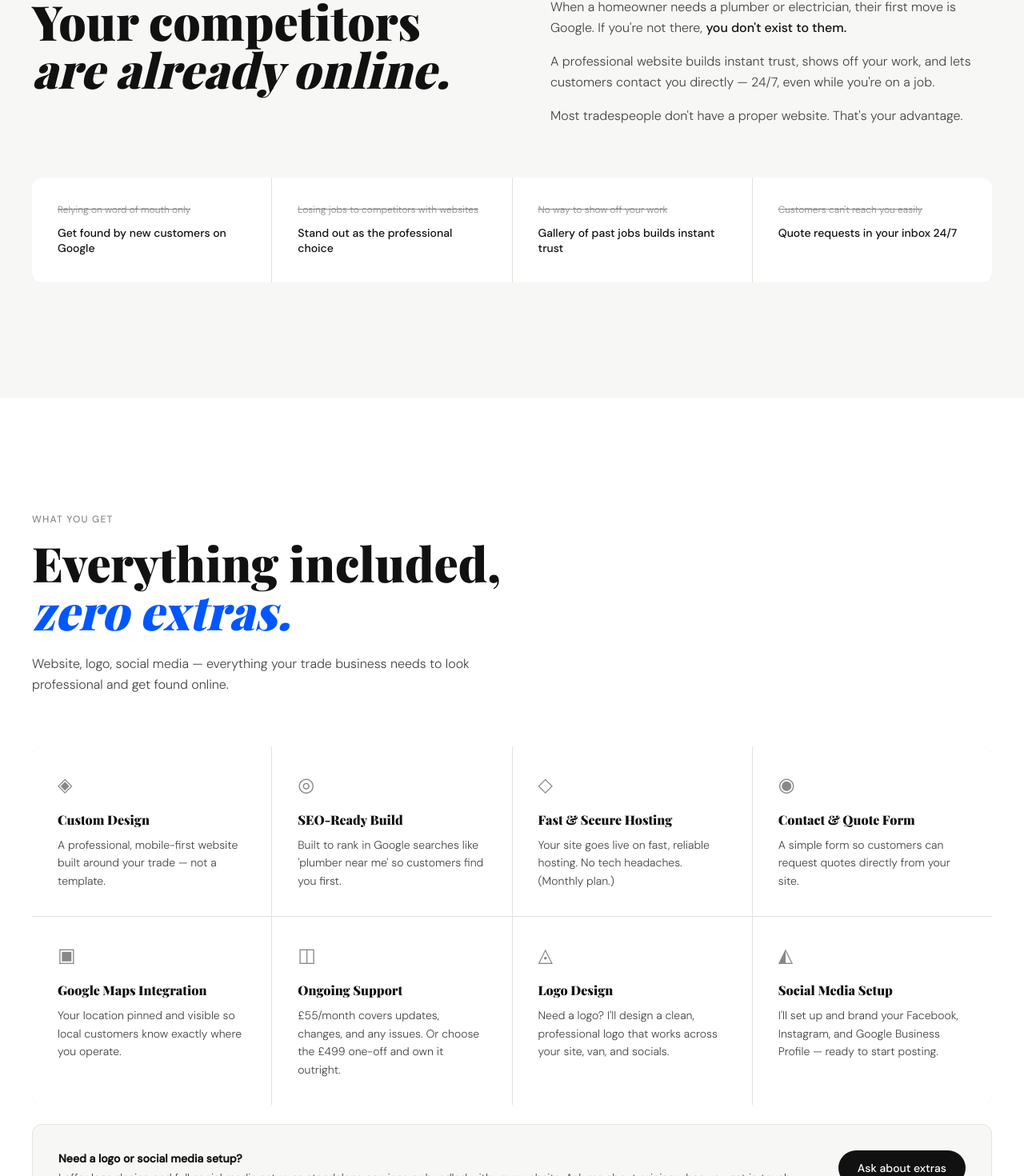
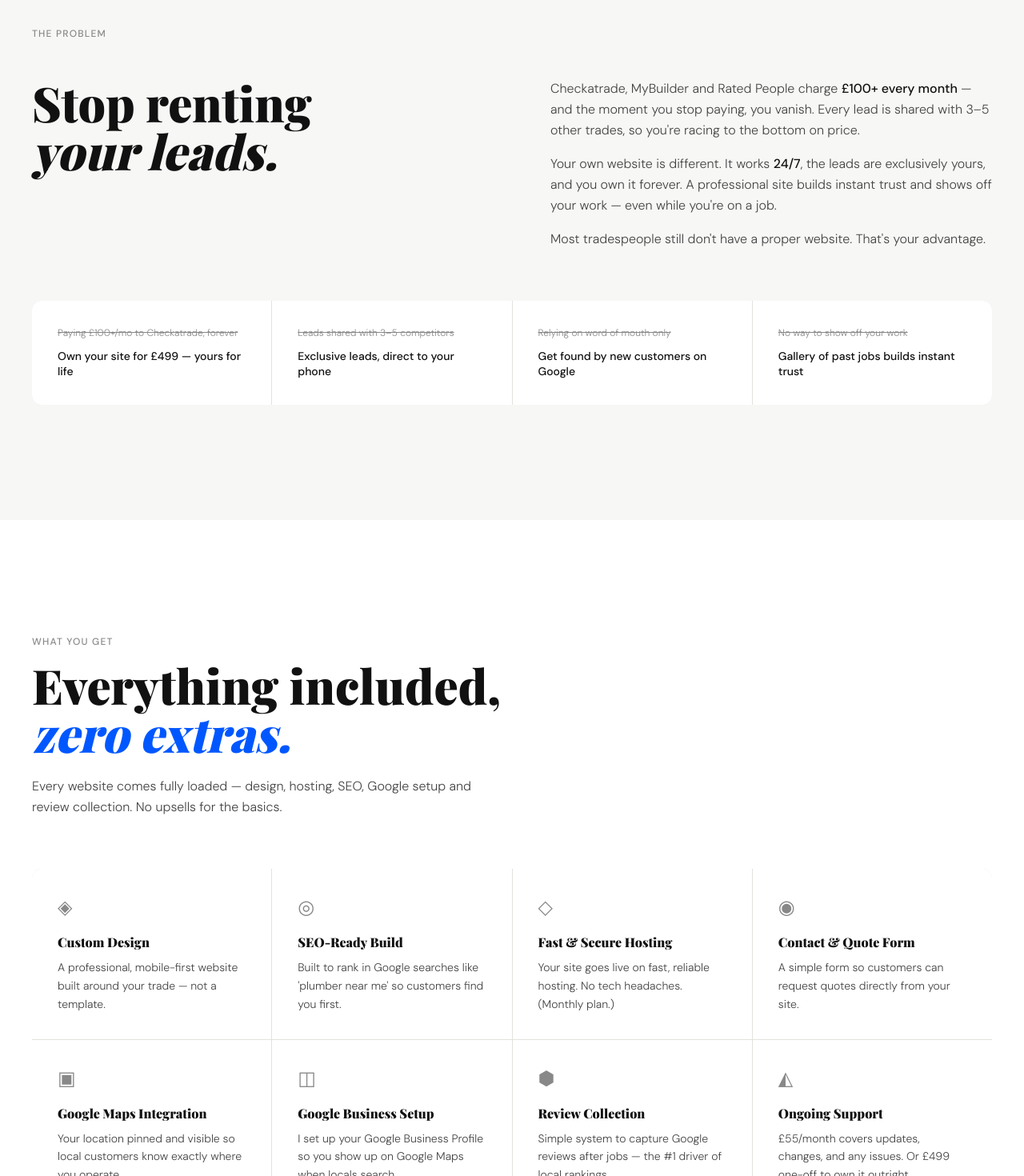
Before and after one commit to emunro22/munro-studio, a Next.js app: page / in a window 1280 px wide. Shown: the part 1267-2737 px from the top of the page at 80% size. Built offline with nearby package versions, Linux system fonts and the light colour scheme.

Commit message:
pushing changes to website full package

```diff
--- a/components/About.js
+++ b/components/About.js
@@ -1,4 +1,4 @@
-const includes = [
+const core = [
   {
     icon: "◈",
     title: "Custom Design",
@@ -26,18 +26,39 @@ const includes = [
   },
   {
     icon: "◫",
+    title: "Google Business Setup",
+    desc: "I set up your Google Business Profile so you show up on Google Maps when locals search.",
+  },
+  {
+    icon: "⬢",
+    title: "Review Collection",
+    desc: "Simple system to capture Google reviews after jobs — the #1 driver of local rankings.",
+  },
+  {
+    icon: "◭",
     title: "Ongoing Support",
-    desc: "£55/month covers updates, changes, and any issues. Or choose the £499 one-off and own it outright.",
+    desc: "£55/month covers updates, changes, and any issues. Or £499 one-off to own it outright.",
   },
+];
+
+const extras = [
   {
     icon: "◬",
     title: "Logo Design",
-    desc: "Need a logo? I'll design a clean, professional logo that works across your site, van, and socials.",
+    desc: "A clean, professional logo that works across your site, van, and socials.",
+    price: "from £99",
   },
   {
     icon: "◭",
     title: "Social Media Setup",
-    desc: "I'll set up and brand your Facebook, Instagram, and Google Business Profile — ready to start posting.",
+    desc: "Branded Facebook and Instagram business pages, ready to post from day one.",
+    price: "from £79",
+  },
+  {
+    icon: "◊",
+    title: "Pro Bundle",
+    desc: "Website + logo + social setup + monthly Google review automation. Everything, bundled.",
+    price: "£99/mo all-in",
   },
 ];
 
@@ -54,11 +75,11 @@ export default function About() {
           <em className="italic text-highlight">zero extras.</em>
         </h2>
         <p className="reveal text-base text-ink-soft font-light leading-relaxed mb-16 max-w-xl">
-          Website, logo, social media — everything your trade business needs to look professional and get found online.
+          Every website comes fully loaded — design, hosting, SEO, Google setup and review collection. No upsells for the basics.
         </p>
 
         <div className="reveal grid sm:grid-cols-2 lg:grid-cols-4 gap-px bg-border rounded-xl overflow-hidden">
-          {includes.map(({ icon, title, desc }) => (
+          {core.map(({ icon, title, desc }) => (
             <div
               key={title}
               className="bg-white p-8 hover:bg-surface transition-colors duration-200 group"
@@ -72,19 +93,47 @@ export default function About() {
           ))}
         </div>
 
-        {/* Logo + social callout strip */}
+        {/* Optional extras */}
+        <div className="reveal mt-20">
+          <p className="text-xs font-medium text-ink-faint tracking-widest uppercase mb-4">
+            Optional extras
+          </p>
+          <h3 className="font-display text-3xl md:text-4xl font-black text-ink leading-tight mb-10 max-w-xl">
+            Want the full package? <em className="italic text-highlight">Go Pro.</em>
+          </h3>
+
+          <div className="grid sm:grid-cols-3 gap-px bg-border rounded-xl overflow-hidden">
+            {extras.map(({ icon, title, desc, price }) => (
+              <div
+                key={title}
+                className="bg-white p-8 hover:bg-surface transition-colors duration-200 group flex flex-col"
+              >
+                <span className="text-2xl text-ink-faint mb-4 block group-hover:text-highlight transition-colors duration-200">
+                  {icon}
+                </span>
+                <h4 className="font-display text-base font-black text-ink mb-2">{title}</h4>
+                <p className="text-sm text-ink-soft leading-relaxed font-light flex-1">{desc}</p>
+                <p className="mt-4 text-xs font-semibold uppercase tracking-widest text-highlight">
+                  {price}
+                </p>
+              </div>
+            ))}
+          </div>
+        </div>
+
+        {/* Pro bundle callout */}
         <div className="reveal mt-6 rounded-xl border border-border bg-surface p-6 md:p-8 flex flex-col sm:flex-row sm:items-center gap-6 justify-between">
           <div>
-            <p className="text-sm font-semibold text-ink mb-1">Need a logo or social media setup?</p>
+            <p className="text-sm font-semibold text-ink mb-1">Not sure what you need?</p>
             <p className="text-sm text-ink-soft font-light">
-              I offer logo design and full social media setup as standalone services or bundled with your website. Ask me about pricing when you get in touch.
+              Drop me a message and I'll help you pick the right setup for your trade and budget. No pushy sales.
             </p>
           </div>
           <a
             href="#contact"
             className="flex-shrink-0 bg-ink text-white font-medium px-6 py-3 rounded-full text-sm hover:bg-highlight transition-colors duration-200 text-center"
           >
-            Ask about extras
+            Get in touch
           </a>
         </div>
       </div>
--- a/components/Hero.js
+++ b/components/Hero.js
@@ -22,7 +22,7 @@ export default function Hero() {
       ref={ref}
       className="min-h-screen flex flex-col justify-center px-6 md:px-10 pt-28 pb-16 max-w-7xl mx-auto"
     >
-      <div data-reveal className="mb-10 flex items-center gap-3">
+      <div data-reveal className="mb-10 flex items-center gap-3 flex-wrap">
         <span className="inline-flex items-center gap-2 text-xs font-medium text-ink-soft border border-border rounded-full px-4 py-1.5">
           <span className="w-1.5 h-1.5 bg-green-500 rounded-full animate-pulse" />
           From £55/month or £499 one-off · No Setup Fee · Cancel Any Time
@@ -47,6 +47,18 @@ export default function Hero() {
         <p className="mt-3 text-base text-ink-soft leading-relaxed max-w-lg font-light">
           Built for plumbers, electricians, builders, and local trades. Fully custom, mobile-first, and optimised for local Google search — so customers in your area can find you fast.
         </p>
+      </div>
+
+      {/* Checkatrade comparison hook */}
+      <div data-reveal className="mt-8 max-w-lg">
+        <div className="border-l-2 border-highlight pl-4 py-1">
+          <p className="text-sm text-ink font-medium leading-snug">
+            Paying <span className="font-bold">£100+/month</span> to Checkatrade or MyBuilder?
+          </p>
+          <p className="text-sm text-ink-soft leading-snug mt-1 font-light">
+            Your own website pays for itself in under 5 months — and the leads are <em className="italic">yours</em>, not shared with 3 other trades.
+          </p>
+        </div>
       </div>
 
       <div data-reveal className="mt-10 flex flex-col sm:flex-row gap-3">
--- a/components/Services.js
+++ b/components/Services.js
@@ -7,30 +7,28 @@ export default function Services() {
         </p>
         <div className="reveal grid md:grid-cols-2 gap-12 md:gap-24 mb-16">
           <h2 className="font-display text-4xl md:text-6xl font-black text-ink leading-tight">
-            Your competitors
+            Stop renting
             <br />
-            <em className="italic">are already online.</em>
+            <em className="italic">your leads.</em>
           </h2>
           <div className="flex flex-col justify-center gap-4 text-ink-soft text-base leading-relaxed font-light">
             <p>
-              When a homeowner needs a plumber or electrician, their first move is
-              Google. If you're not there,{" "}
-              <span className="text-ink font-medium">you don't exist to them.</span>
+              Checkatrade, MyBuilder and Rated People charge{" "}
+              <span className="text-ink font-medium">£100+ every month</span> — and the moment you stop paying, you vanish. Every lead is shared with 3–5 other trades, so you're racing to the bottom on price.
             </p>
             <p>
-              A professional website builds instant trust, shows off your work, and
-              lets customers contact you directly — 24/7, even while you're on a job.
+              Your own website is different. It works <span className="text-ink font-medium">24/7</span>, the leads are exclusively yours, and you own it forever. A professional site builds instant trust and shows off your work — even while you're on a job.
             </p>
-            <p>Most tradespeople don't have a proper website. That's your advantage.</p>
+            <p>Most tradespeople still don't have a proper website. That's your advantage.</p>
           </div>
         </div>
 
         <div className="reveal grid sm:grid-cols-2 lg:grid-cols-4 gap-px bg-border rounded-xl overflow-hidden mt-10">
           {[
+            { before: "Paying £100+/mo to Checkatrade, forever", after: "Own your site for £499 — yours for life" },
+            { before: "Leads shared with 3–5 competitors", after: "Exclusive leads, direct to your phone" },
             { before: "Relying on word of mouth only", after: "Get found by new customers on Google" },
-            { before: "Losing jobs to competitors with websites", after: "Stand out as the professional choice" },
             { before: "No way to show off your work", after: "Gallery of past jobs builds instant trust" },
-            { before: "Customers can't reach you easily", after: "Quote requests in your inbox 24/7" },
           ].map(({ before, after }, i) => (
             <div key={i} className="bg-white p-8 group hover:bg-surface transition-colors duration-200">
               <p className="text-xs text-ink-faint line-through mb-3 font-light">{before}</p>
--- a/components/sections.js
+++ b/components/sections.js
@@ -10,17 +10,20 @@ export function Pricing() {
           Pricing
         </p>
         <h2 className="reveal font-display text-4xl md:text-6xl font-black text-white leading-tight mb-6">
-          Two simple options.
+          Simple pricing.
           <br />
           <em className="italic text-white/50">No hidden costs.</em>
         </h2>
         <p className="reveal text-base text-white/50 font-light leading-relaxed mb-16 max-w-xl">
-          Choose the plan that suits you. Either way, you get the same custom design, full build, hosting, and ongoing support.
+          Start with a website. Add logo, socials, and review automation whenever you're ready. Cheaper than Checkatrade — and you own the result.
         </p>
 
         <div className="reveal grid md:grid-cols-2 gap-6 max-w-3xl">
           {/* Monthly */}
-          <div className="border border-highlight/30 rounded-2xl p-8 md:p-10 bg-highlight/5 flex flex-col">
+          <div className="border border-highlight/30 rounded-2xl p-8 md:p-10 bg-highlight/5 flex flex-col relative">
+            <span className="absolute -top-3 left-8 bg-highlight text-white text-[10px] font-bold uppercase tracking-widest px-3 py-1 rounded-full">
+              Most Popular
+            </span>
             <p className="text-xs font-semibold uppercase tracking-widest text-highlight/60 mb-6">Monthly Subscription</p>
             <div className="flex items-baseline gap-2 mb-2">
               <span className="font-display text-6xl font-black text-white leading-none">£55</span>
@@ -34,6 +37,7 @@ export function Pricing() {
                 "Priority support included",
                 "Performance monitoring",
                 "Security & software updates",
+                "Google Business Profile setup",
               ].map((f) => (
                 <li key={f} className="flex items-center gap-3 text-sm text-white/70">
                   <span className="text-highlight flex-shrink-0">✓</span>
@@ -62,6 +66,7 @@ export function Pricing() {
                 "Handed over to you",
                 "Host it wherever you like",
                 "Local SEO optimised",
+                "Google Business Profile setup",
                 "3 months free support",
               ].map((f) => (
                 <li key={f} className="flex items-center gap-3 text-sm text-white/70">
@@ -79,23 +84,54 @@ export function Pricing() {
           </div>
         </div>
 
+        {/* Pro Bundle */}
         <div className="reveal mt-6 max-w-3xl">
-          <div className="border border-white/10 rounded-2xl p-6 md:p-8 bg-white/5">
-            <p className="text-xs font-semibold uppercase tracking-widest text-white/40 mb-5">Both options include</p>
-            <div className="grid sm:grid-cols-2 gap-x-10 gap-y-2.5">
-              {[
-                "Custom design for your trade",
-                "Mobile-first & fast loading",
-                "Local SEO optimised from day one",
-                "Contact & quote request form",
-                "Google Maps integration",
-                "Hosting & domain (monthly plan)",
-              ].map((f) => (
-                <div key={f} className="flex items-center gap-3 text-sm text-white/60">
-                  <span className="text-white/30 flex-shrink-0">◆</span>
-                  {f}
-                </div>
-              ))}
+          <div className="border border-white/20 rounded-2xl p-6 md:p-8 bg-gradient-to-br from-highlight/10 to-white/5 flex flex-col sm:flex-row gap-6 items-start sm:items-center justify-between">
+            <div className="flex-1">
+              <p className="text-xs font-semibold uppercase tracking-widest text-highlight mb-2">
+                Pro Bundle · Everything in one
+              </p>
+              <p className="font-display text-2xl font-black text-white leading-tight mb-2">
+                Website + Logo + Socials + Review Automation
+              </p>
+              <p className="text-sm text-white/60 font-light leading-relaxed">
+                The full setup for trades who want to go all-in. Replaces Checkatrade, sorts your brand, and keeps Google reviews flowing.
+              </p>
+            </div>
+            <div className="flex-shrink-0 text-right sm:text-right">
+              <div className="font-display text-4xl font-black text-white leading-none">£99</div>
+              <div className="text-xs text-white/40 mt-1 mb-4">/month all-in</div>
+              <a
+                href="#contact"
+                className="inline-block bg-highlight text-white font-semibold px-5 py-2.5 rounded-full text-xs hover:opacity-90 transition-opacity duration-200"
+              >
+                Go Pro
+              </a>
+            </div>
+          </div>
+        </div>
+
+        {/* Checkatrade comparison */}
+        <div className="reveal mt-12 max-w-3xl">
+          <p className="text-xs font-semibold uppercase tracking-widest text-white/40 mb-5">
+            Compared to Checkatrade
+          </p>
+          <div className="border border-white/10 rounded-2xl overflow-hidden">
+            <div className="grid grid-cols-2 divide-x divide-white/10">
+              <div className="p-6 md:p-8">
+                <p className="text-xs font-semibold uppercase tracking-widest text-white/40 mb-3">Checkatrade</p>
+                <p className="font-display text-3xl font-black text-white/60 leading-none mb-3 line-through decoration-white/30">£1,200+</p>
+                <p className="text-xs text-white/50 font-light leading-relaxed">
+                  Per year. Forever. Shared leads. Disappears when you stop paying.
+                </p>
+              </div>
+              <div className="p-6 md:p-8 bg-highlight/5">
+                <p className="text-xs font-semibold uppercase tracking-widest text-highlight mb-3">MunroStudio</p>
+                <p className="font-display text-3xl font-black text-white leading-none mb-3">£499</p>
+                <p className="text-xs text-white/60 font-light leading-relaxed">
+                  Once. Yours forever. Exclusive leads. Pays for itself in under 5 months.
+                </p>
+              </div>
             </div>
           </div>
         </div>
@@ -200,12 +236,14 @@ export function Referral() {
 // ── FAQ ───────────────────────────────────────────────────────────────────────
 const faqs = [
   { q: "How long does it take to build my website?", a: "Most tradesman sites are live within 2–3 weeks from the day we kick off. I'll keep you updated throughout." },
-  { q: "What do I need to provide?", a: "Just your logo (if you have one), a few photos of your work, and your contact details. I handle everything else." },
+  { q: "What do I need to provide?", a: "Just your logo (if you have one — if not, I can design one), a few photos of your work, and your contact details. I handle everything else." },
   { q: "What's the difference between monthly and one-off?", a: "The monthly plan (£55/month) covers everything — design, build, hosting, domain, updates, and support, with no upfront cost. The one-off (£499) gives you a fully built site handed over to you to host wherever you like, plus 3 months of free support." },
-  { q: "Will my site show up on Google?", a: "Yes. Every site I build is optimised for local SEO from day one — that means your business will appear in local searches relevant to your trade and location." },
+  { q: "Is this really cheaper than Checkatrade?", a: "Yes. Checkatrade membership typically runs £100+/month — that's £1,200+ a year, forever. My one-off £499 pays for itself in under 5 months, and on the monthly plan you're saving £45+/month. Plus the leads are exclusively yours — not shared with 3 other trades." },
+  { q: "Will my site show up on Google?", a: "Yes. Every site I build is optimised for local SEO from day one — that means your business will appear in local searches relevant to your trade and location. I'll also set up your Google Business Profile so you show up on Maps." },
   { q: "Do I need any technical knowledge?", a: "None at all. I take care of everything from design to going live. You just review and approve." },
   { q: "Can I see examples of your work?", a: "Absolutely — scroll up to see recent client sites, or visit munrostudio.co.uk for the full portfolio." },
   { q: "Is there a contract or minimum term?", a: "No tie-ins, no minimum term on the monthly plan. You can cancel any time — though most clients stay because the leads keep coming in." },
+  { q: "What's the Pro Bundle?", a: "£99/month gets you everything: your website, a custom logo, branded social media setup (Facebook + Instagram), and automated Google review requests sent to your customers after each job. It's the full package for trades who want to go all-in on their online presence." },
 ];
 
 function FAQItem({ q, a }) {
@@ -219,7 +257,7 @@ function FAQItem({ q, a }) {
         <span className="text-sm font-medium text-ink group-hover:text-highlight transition-colors duration-200">{q}</span>
         <span className="text-ink-faint flex-shrink-0 text-lg transition-transform duration-300" style={{ transform: open ? "rotate(45deg)" : "rotate(0)" }}>+</span>
       </button>
-      <div className="overflow-hidden transition-all duration-300" style={{ maxHeight: open ? "200px" : "0" }}>
+      <div className="overflow-hidden transition-all duration-300" style={{ maxHeight: open ? "240px" : "0" }}>
         <p className="text-sm text-ink-soft leading-relaxed pb-6 font-light">{a}</p>
       </div>
     </div>
```
